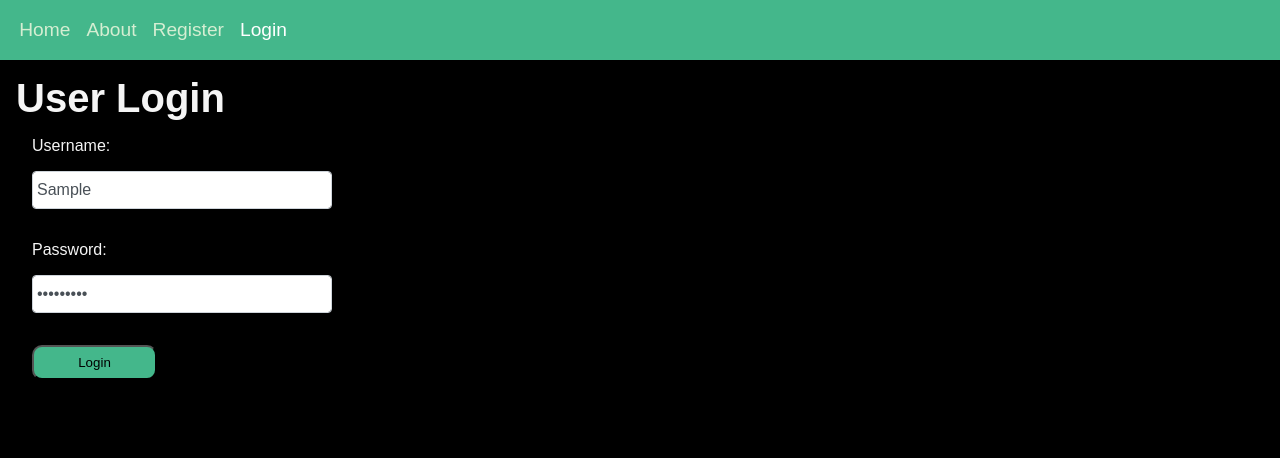
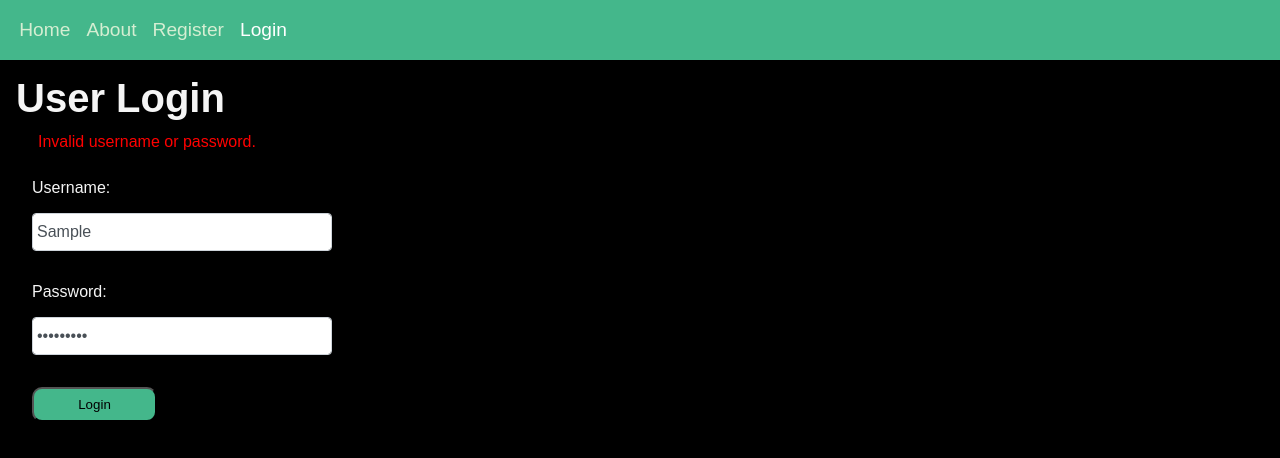
Before and after one commit to changhy2001/orchestrator, a Vue app in the folder frontend/: page /login in a window 1280 px wide. Both pictures are taken after typing "Sample", "Sample123" into the empty fields and a click on the button "Login". Shown: the top 458 px of the page. Built offline with nearby package versions, Linux system fonts and the light colour scheme; no server answers.

Commit message:
display login error message

```diff
--- a/frontend/src/assets/css/style.css
+++ b/frontend/src/assets/css/style.css
@@ -122,13 +122,11 @@
     list-style-type: none;
   }
 
-  .errorlist {
+  .error-message {
+    padding: 0.75rem 0.375rem;
     color: var(--error-color);
-    margin-left: 2rem;
-  }
-
-  .errorlist li::marker {
-    content: '🚨 ';
+    margin-left: 1rem;
+    font-size: 1rem;
   }
 
   /* Logout */
--- a/frontend/src/views/LoginPage.vue
+++ b/frontend/src/views/LoginPage.vue
@@ -1,6 +1,9 @@
 <template>
   <div>
     <h1>User Login</h1>
+    <!-- Display error message if present -->
+    <div v-if="errorMessage" class="error-message">{{ errorMessage }}</div>
+
     <!-- The form submission is handled by the submitLogin method -->
     <form class="form-with-validation" @submit.prevent="submitLogin">
       <div class="form-group">
@@ -23,7 +26,6 @@
           class="form-control"
         />
       </div>
-      <!-- If you need to send a "next" parameter, you could include it as hidden input -->
       <button type="submit" class="form-submit">Login</button>
     </form>
   </div>
@@ -39,22 +41,26 @@ export default {
       form: {
         username: '',
         password: '',
-      }
+      },
+      errorMessage: '' // Holds a single error message
     };
   },
   methods: {
     async submitLogin() {
+      // Clear any previous error messages
+      this.errorMessage = '';
       try {
         const response = await axios.post('/users/api/login/', this.form);
         if (response.data.success) {
-          console.log('Login successful:', response.data.message);
           await this.$store.dispatch('checkAuthStatus');
           this.$router.push({ name: 'Search' });
         } else {
-          console.error('Login errors:', response.data.errors);
+          // Set a fixed error message
+          this.errorMessage = 'Invalid username or password.';
         }
       } catch (error) {
-        console.error('Login error:', error);
+        // Fallback error message
+        this.errorMessage = 'Invalid username or password.';
       }
     }
   }
```
Also changed, not shown: 1 other file (tests, documents, lock files or other folders).
